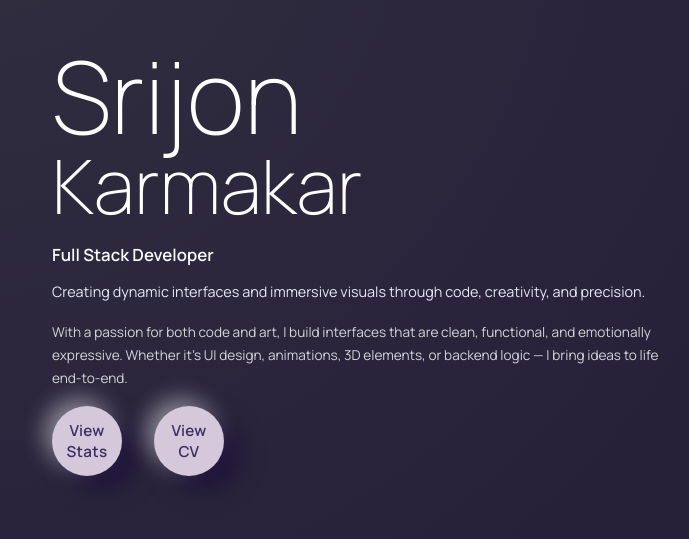
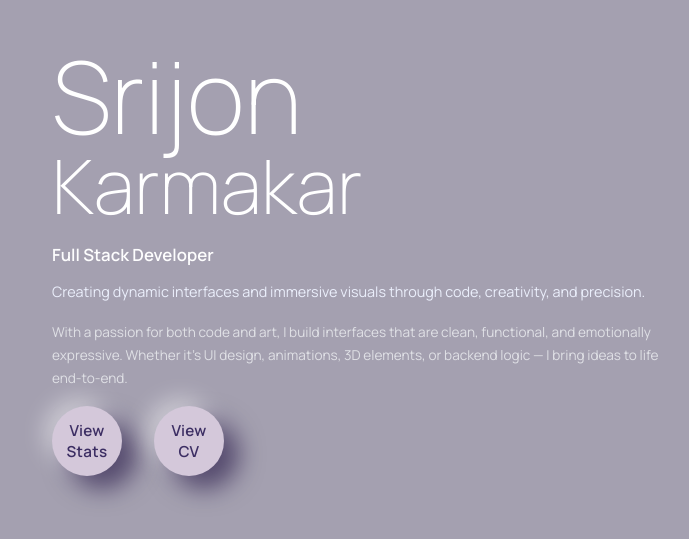
Before and after one commit to Srijon-Karmakar/3D-portfolio, a React (Vite) app in the folder frontend/: page / in a window 1280 px wide. Shown: the part 139-678 px from the top of the page, without its empty margins (20-709 px from the left). Built offline with nearby package versions, Linux system fonts and the light colour scheme.

Commit message:
added 3d bibble

```diff
--- a/frontend/src/components/Hero.css
+++ b/frontend/src/components/Hero.css
@@ -24,7 +24,8 @@ body {
   position: relative;
   width: 100vw;
   height: 100vh;
-  background: radial-gradient(circle at top left, #322f40 0, #262039 60%);
+  /* background: radial-gradient(circle at top left, #322f40 0, #262039 60%); */
+  background: #A4A0B0;
   color: #fff;
 }
 
```
Also changed, not shown: 2 other files (tests, documents, lock files or other folders).
